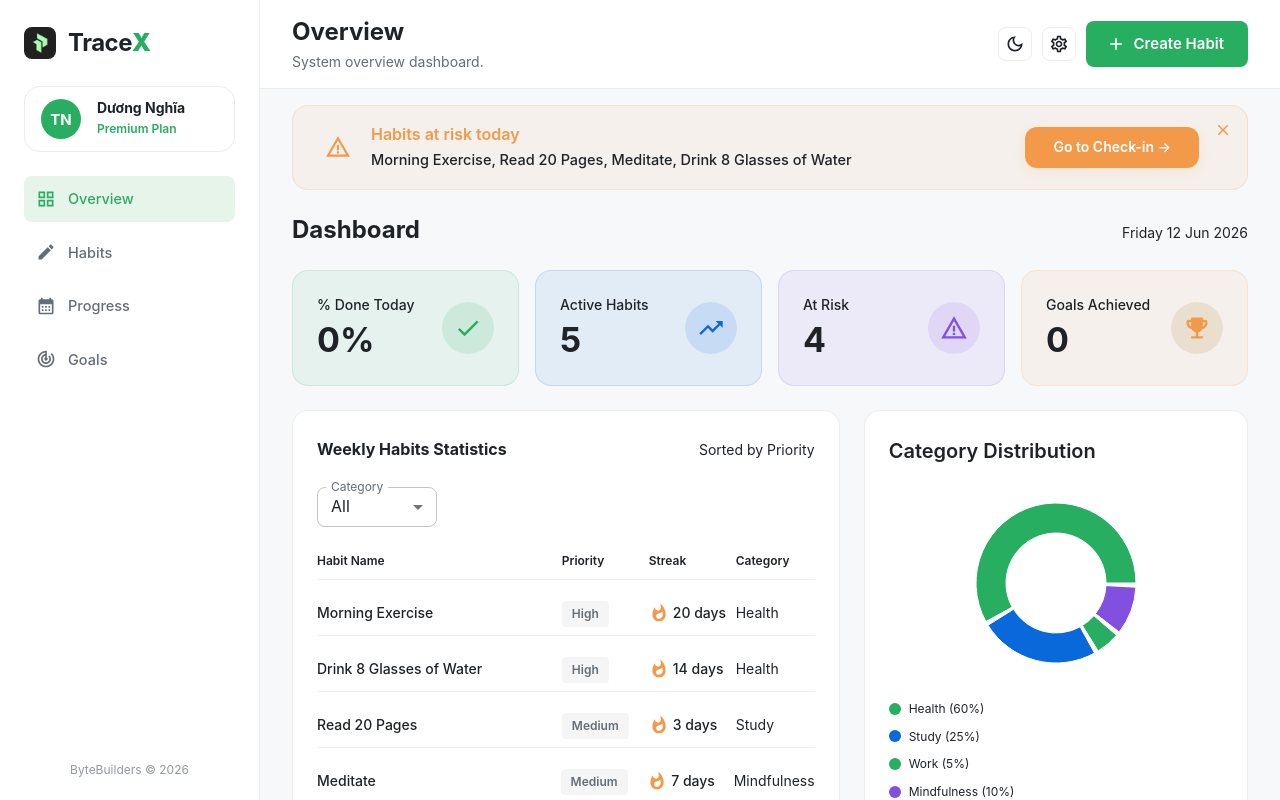
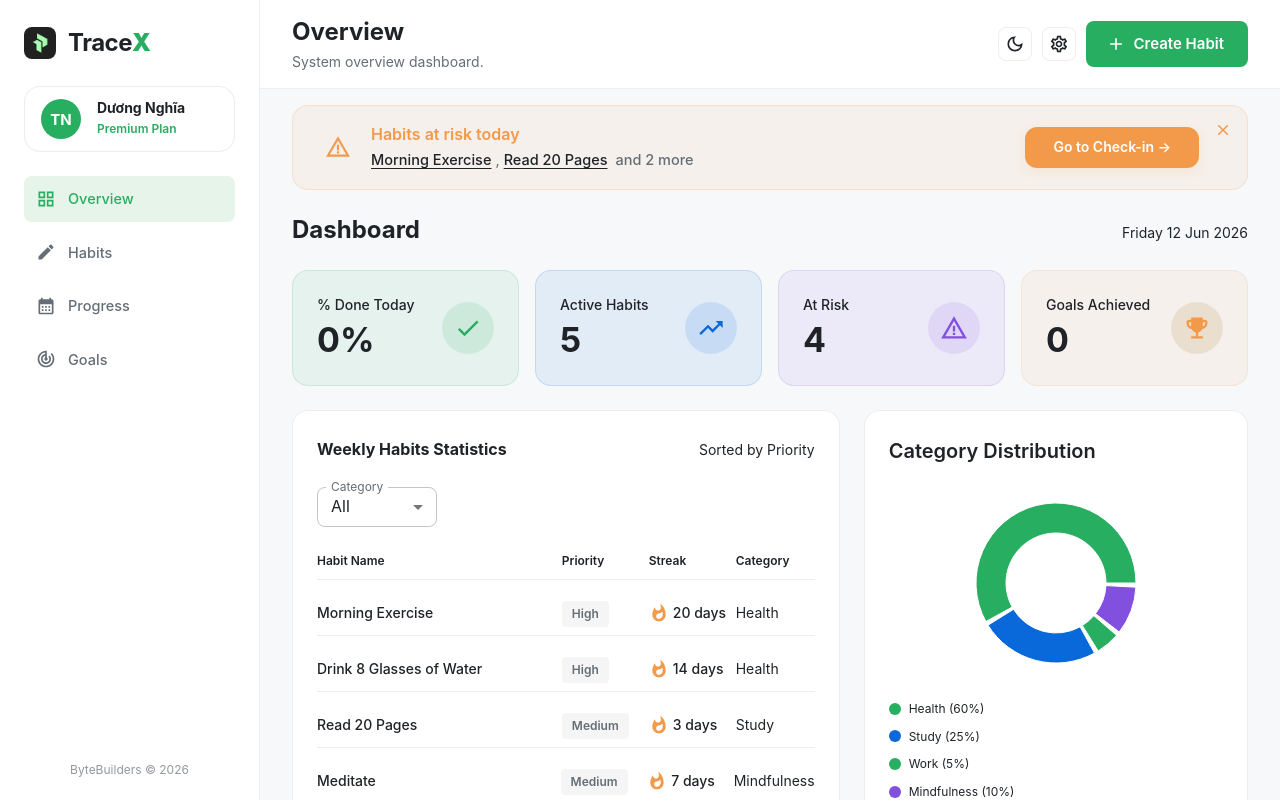
Before and after one commit to NghiaDPTWorkk/habit-hub, a React (Vite) app in the folder fe/: page / in a window 1280 px wide. Built offline with nearby package versions, Linux system fonts and the light colour scheme.

Commit message:
fix(ui): HH-98 - add underline and limit to max 2 habits in atriskbanner

```diff
--- a/fe/src/components/layouts/AtRiskBanner.tsx
+++ b/fe/src/components/layouts/AtRiskBanner.tsx
@@ -14,6 +14,9 @@ const CHECKINS_ROUTE = '/checkins'
 const BTN_SHADOW = '0 4px 12px rgba(242, 153, 74, 0.15)'
 const BTN_HOVER_SHADOW = '0 6px 16px rgba(242, 153, 74, 0.25)'
 const CLOSE_BTN_HOVER_BG = 'rgba(242, 153, 74, 0.08)'
+const COMMA = ', '
+const AND_PREFIX = 'and '
+const MORE_SUFFIX = ' more'
 
 export const AtRiskBanner: React.FC = () => {
   const navigate = useNavigate()
@@ -38,7 +41,11 @@ export const AtRiskBanner: React.FC = () => {
   }
 
   const title = atRiskList.length === 1 ? BANNER_TITLE_SINGLE : BANNER_TITLE_PLURAL
-  const habitNamesText = atRiskList.map((h) => h.name).join(', ')
+
+  const MAX_DISPLAYED = 2
+  const displayedHabits = atRiskList.slice(0, MAX_DISPLAYED)
+  const remainingCount = atRiskList.length - MAX_DISPLAYED
+  const remainingText = `${AND_PREFIX}${remainingCount}${MORE_SUFFIX}`
 
   const handleGoToCheckin = () => {
     const todayStr = new Date().toLocaleDateString('en-CA')
@@ -89,15 +96,46 @@ export const AtRiskBanner: React.FC = () => {
           >
             {title}
           </Typography>
+          <Box sx={{ display: 'flex', flexWrap: 'wrap', alignItems: 'center', gap: 0.5 }}>
+            {displayedHabits.map((h, i) => (
+              <React.Fragment key={h.id}>
                 <Typography
+                  component="span"
                   sx={{
                     fontWeight: 500,
                     color: 'text.primary',
                     fontSize: pxToRem(14.5),
+                    textDecoration: 'underline',
+                    textDecorationColor: 'text.primary',
+                    textUnderlineOffset: 3,
                   }}
                 >
-            {habitNamesText}
+                  {h.name}
                 </Typography>
+                {i < displayedHabits.length - 1 && (
+                  <Typography
+                    component="span"
+                    sx={{ color: 'text.secondary', fontSize: pxToRem(14.5) }}
+                  >
+                    {COMMA}
+                  </Typography>
+                )}
+              </React.Fragment>
+            ))}
+            {remainingCount > 0 && (
+              <Typography
+                component="span"
+                sx={{
+                  color: 'text.secondary',
+                  fontSize: pxToRem(14.5),
+                  fontWeight: 500,
+                  ml: 0.5,
+                }}
+              >
+                {remainingText}
+              </Typography>
+            )}
+          </Box>
         </Box>
       </Box>
       <Button
```
Lines whose indentation alone changed are shown as unchanged.
